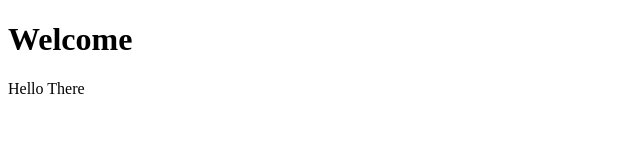
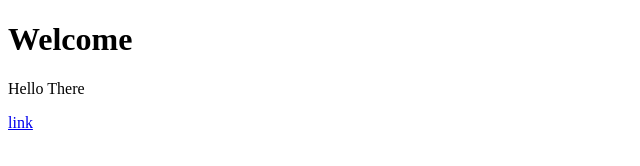
Before and after one commit to nishantrevo/nishantrevo.github.io, a plain HTML site: page index.html in a window 1280 px wide. Shown: the full height of the page, 0-640 px from the left. Drawn offline with Linux system fonts and the light colour scheme.

Commit message:
adding link

```diff
--- a/index.html
+++ b/index.html
@@ -6,5 +6,6 @@
 <body>
 	<h1>Welcome</h1>
 	<p>Hello There</p>
+	<a href="/next.html">link</a>
 </body>
 </html>
```
